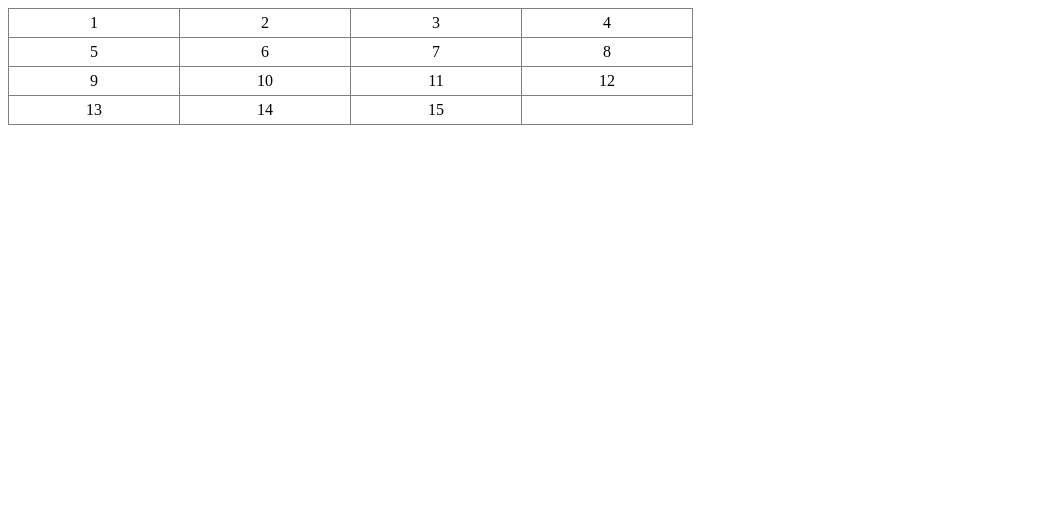
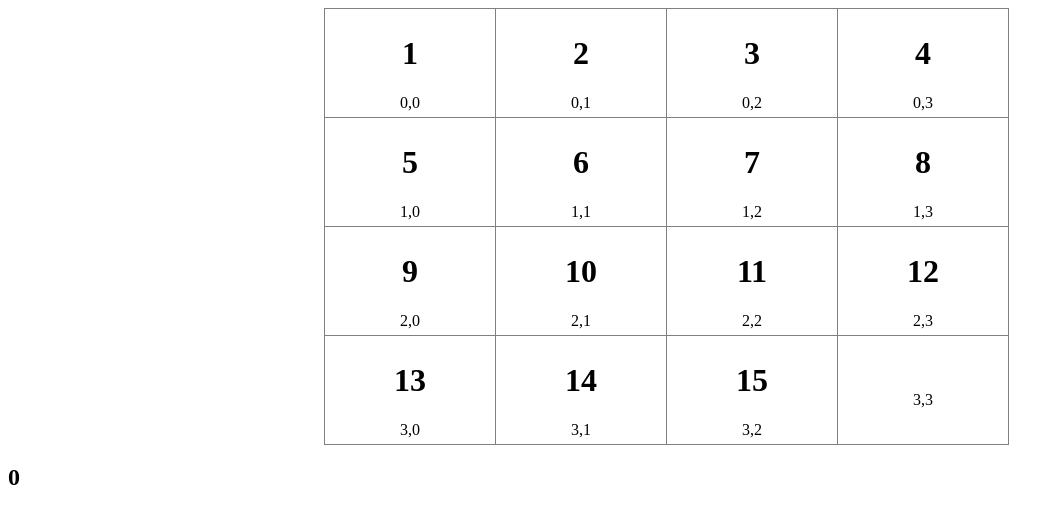
Before and after one commit to reuvDev/puzzle15, an Angular app: page / in a window 1280 px wide. Shown: the top 524 px of the page, without its empty margins (0-1064 px from the left). Built offline with nearby package versions, Linux system fonts and the light colour scheme.

Commit message:
guard the clicks

```diff
--- a/src/app/app.component.html
+++ b/src/app/app.component.html
@@ -1,6 +1,20 @@
-<table>
-  <tr *ngFor="let rows of board">
-    <td *ngFor="let cols of rows">{{ cols }}</td>
-  </tr>
-</table>
-<br />
+<div id="game-board">
+  <table #table>
+    <tr *ngFor="let rows of board; let rowIndex = index">
+      <td
+        class="{{ rowIndex }}{{ colIndex }}"
+        *ngFor="let item of rows; let colIndex = index"
+        (click)="move(rowIndex, colIndex)"
+      >
+        <h1>{{ item }}</h1>
+        {{ rowIndex }},{{ colIndex }}
+      </td>
+    </tr>
+  </table>
+</div>
+<div>
+  <h2>{{ clickLog.length }}</h2>
+  <li *ngFor="let item of clickLog">
+    {{ item | json }}
+  </li>
+</div>
--- a/src/app/app.component.scss
+++ b/src/app/app.component.scss
@@ -10,3 +10,10 @@ td {
   min-width: 10em;
   text-align: center;
 }
+
+#game-board {
+  display: block;
+  margin-left: auto;
+  margin-right: auto;
+  width: 50%;
+}
--- a/src/app/app.component.ts
+++ b/src/app/app.component.ts
@@ -1,4 +1,4 @@
-import { Component, OnInit } from '@angular/core';
+import { AfterViewInit, Component, OnInit, ViewChild } from '@angular/core';
 import { BoardService } from './board.service';
 
 @Component({
@@ -9,10 +9,51 @@ import { BoardService } from './board.service';
 export class AppComponent implements OnInit {
   board = [];
   boardSize = 4;
-  emptyCord = [this.boardSize - 1, this.boardSize - 1];
+  clickLog = [];
+  private emptyCell = [this.boardSize - 1, this.boardSize - 1];
+  private ROW = 0;
+  private COL = 1;
+
   constructor(private readonly boardService: BoardService) {}
 
-  public ngOnInit(): void {
+  ngOnInit(): void {
     this.board = this.boardService.initBoard(this.boardSize);
   }
+
+  public move(x: number, y: number): void {
+    if (this.validMove({ x, y })) {
+      this.logMoves({ x, y });
+      const tempCell = this.board[x][y];
+      this.board[x][y] = null;
+      this.board[this.emptyCell[this.ROW]][this.emptyCell[this.COL]] = tempCell;
+      this.emptyCell = [x, y];
+    }
+  }
+
+  private logMoves({ x, y }: ICoordinates): void {
+    this.clickLog.push({
+      from: { x, y },
+      to: {
+        x: this.emptyCell[this.ROW],
+        y: this.emptyCell[this.COL],
+      },
+    });
+  }
+
+  private validMove({ x, y }: ICoordinates): boolean {
+    const isNeighbor =
+      Math.abs(this.emptyCell[this.ROW] - x) <= 1 &&
+      Math.abs(this.emptyCell[this.COL] - y) <= 1;
+
+    const isNotDiagonalNeighbor =
+      Math.abs(this.emptyCell[this.ROW] - x) !==
+      Math.abs(this.emptyCell[this.COL] - y);
+
+    return isNeighbor && isNotDiagonalNeighbor;
+  }
 }
+
+interface ICoordinates {
+  x: number;
+  y: number;
+}
```
